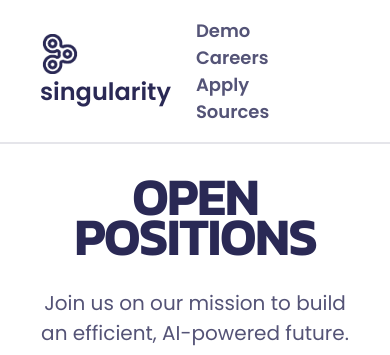
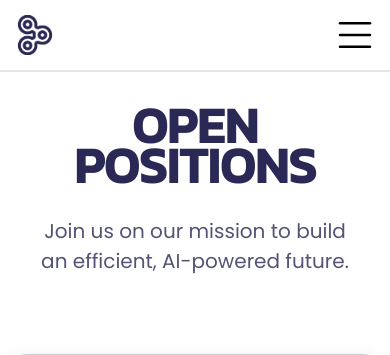
Before and after one commit to shiloholotu/fbla2024, a Flask app: page /positions in a window 390 px wide. Shown: the top 355 px of the page. Run offline with Flask 3, Linux system fonts and the light colour scheme.

Commit message:
Finish mobile navbar and favicon

```diff
--- a/app.py
+++ b/app.py
@@ -23,7 +23,6 @@ def index():
 def demo():
     return render_template("demo.html")
 
-
 @app.route("/engineer")
 def engineer():
     return render_template("engineer.html")
@@ -48,6 +47,10 @@ def application():
 def positions():
     return render_template("positions.html")
 
+@app.route("/sources")
+def soruces():
+    return render_template("sources.html")
+
 
 @app.route("/submit/<inp>/<rnd>")
 def submit(inp,rnd):
--- /dev/null
+++ b/static/scripts/navbar.js
@@ -0,0 +1,12 @@
+function toggleBurgerMenu(){
+    if($("#burgerMenu").css("opacity") == "0"){
+        $("#burgerMenu").css("opacity","1");
+        $("#burgerMenu").css("pointer-events","all");
+        $("#burgerToggle").attr("src","/static/assets/svg/cancel.svg");
+    }
+    else{
+        $("#burgerMenu").css("opacity","0");
+        $("#burgerMenu").css("pointer-events","none");
+        $("#burgerToggle").attr("src","/static/assets/svg/menu.svg");
+    }
+}
--- a/static/styles/main.css
+++ b/static/styles/main.css
@@ -188,6 +188,8 @@ p .purpText{
     padding-left: 40px;
 }
 
+
+
 .logo{
     font-weight: 600;
     font-size: 1.5em;
@@ -208,7 +210,7 @@ p .purpText{
     margin-right: 100px;
 }
 
-#navbar div a{
+#navbar div a, #burgerMenu a{
     text-decoration: none;
     color:var(--font-color);
     font-size: 18px;
@@ -223,6 +225,48 @@ p .purpText{
 #navbar div a:hover{
     transform:translate(0,-2px);
     opacity: 1;
+}
+
+
+
+#mobileNavbar{
+    display: none;
+    position: sticky;
+    z-index: 99999;
+    top:0;
+    justify-content: space-between;
+    align-items: center;
+    padding:15px;
+    border-bottom: 2px solid rgb(0,0,50,0.1);
+    background: rgb(255,255,255,0.85);
+    backdrop-filter: blur(8px);
+}
+
+#mobileNavbar img{
+    width: 40px !important;
+}
+
+#burgerMenu{
+    position: fixed;
+    z-index: 9999;
+    display: none;
+    justify-items: center;
+    align-content: center;
+    background: rgb(255,255,255,0.85);
+    backdrop-filter: blur(8px);
+    top: 0;
+    bottom: 0;
+    left: 0;
+    right: 0;
+    transition: .25s;
+    opacity: 0;
+    pointer-events: none;
+}
+
+#burgerMenu a{
+    margin:0;
+    margin-bottom: 20px;
+    font-size: 20px;
 }
 
 
@@ -815,6 +859,19 @@ label {
         transform:translate(0,0);
     }
 
+    /* navbar */
+    #navbar{
+        display: none;
+    }
+
+    #mobileNavbar{
+        display: flex;
+    }
+
+    #burgerMenu{
+        display: grid;
+    }
+
     /* landing page */
     #landingSection div h1{
         font-size: 50px;
--- a/templates/positions.html
+++ b/templates/positions.html
@@ -22,10 +22,6 @@
         <!-- Jquery -->
         <script src="https://ajax.googleapis.com/ajax/libs/jquery/3.7.1/jquery.min.js"></script>
 
-        <!-- Preload slideshow images-->
-        <link rel="preload" as="image" href="static/assets/slideshow/mona.png">
-        <link rel="preload" as="image" href="static/assets/slideshow/text-gen.png">
-        <link rel="preload" as="image" href="static/assets/slideshow/code.png">
 
         <!-- Favicon -->
         <link rel="icon" href="static/assets/logo.png">
@@ -37,7 +33,7 @@
     <body>
 
 
-        <!-- NAVBAR -->
+       <!-- DESKTOP NAVBAR -->
         <div id="navbar">
             <a class="logo" href="/"><img src="static/assets/logo.png">singularity</a>
             <div class="navigation">
@@ -48,6 +44,20 @@
             </div>
         </div>
 
+
+        <!-- MOBILE NAVBAR -->
+        <div id="mobileNavbar">
+            <a class="logo" href="/"><img src="static/assets/logo.png"></a>
+
+            <img id="burgerToggle" onclick="toggleBurgerMenu()" src="/static/assets/svg/menu.svg">
+        </div>
+
+        <div id="burgerMenu">
+            <a href="/demo">Demo</a>
+            <a href="/careers">Careers</a>
+            <a href="/application">Apply</a>
+            <a href="/sources">Sources</a>
+        </div>
 
 
 
@@ -228,6 +238,7 @@
         </div>
 
 
+        <script src="/static/scripts/navbar.js"></script>
         <script src="/static/scripts/position.js"></script>
         <script src="https://unpkg.com/aos@next/dist/aos.js"></script>
         <script>
```
Also changed, not shown: templates/application.html (+20 -4 lines), templates/careers.html (+19 -31 lines), templates/demo.html (+20 -2 lines), templates/index.html (+17 -0 lines), templates/sources.html (+19 -3 lines), templates/success.html (+18 -7 lines), static/assets/svg/camera.svg (deleted), static/assets/svg/cancel.svg (added), static/assets/svg/code.svg (deleted), static/assets/svg/headset.svg (deleted), static/assets/svg/menu.svg (added), static/assets/svg/text.svg (deleted), 2 other files.
